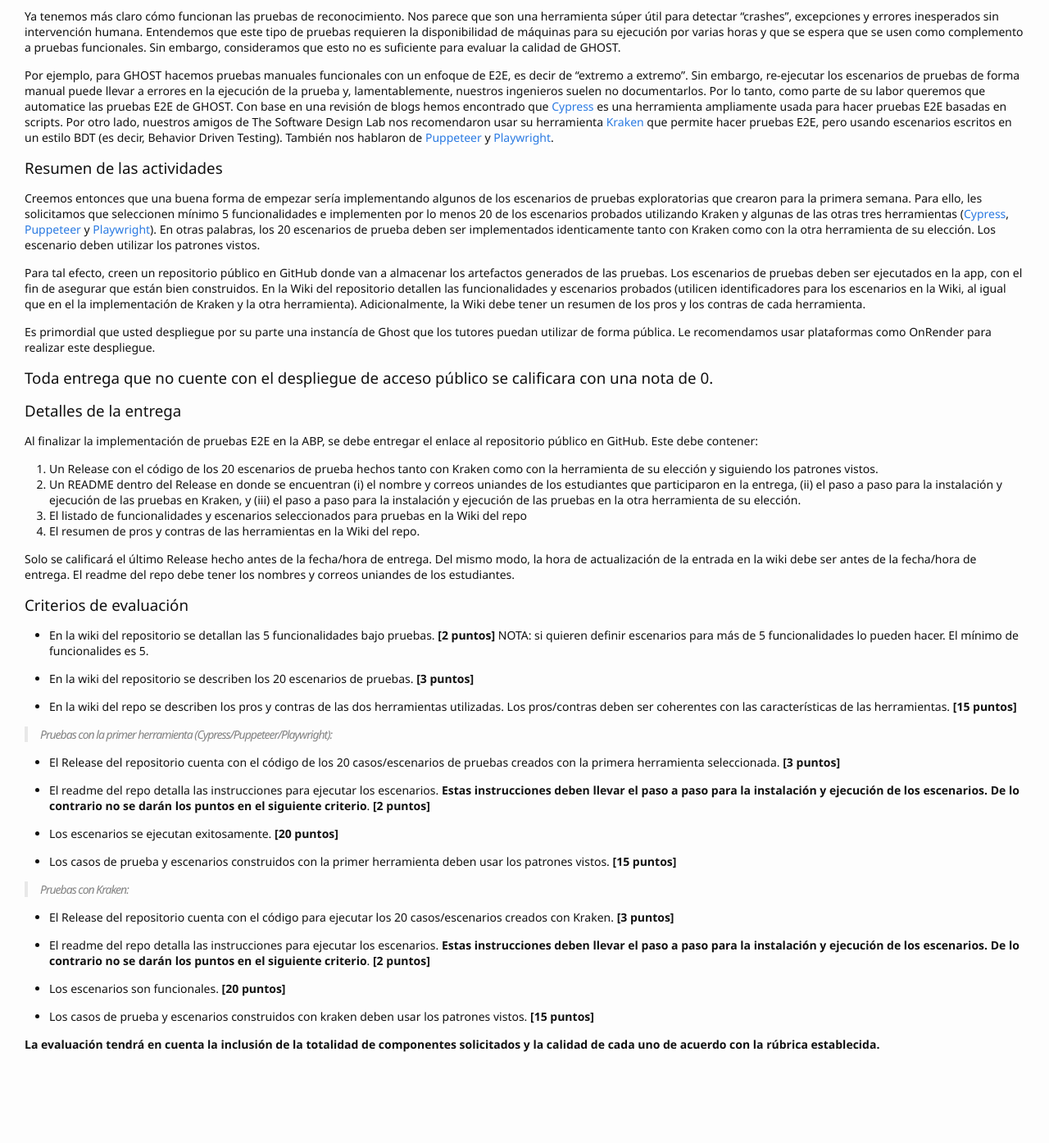
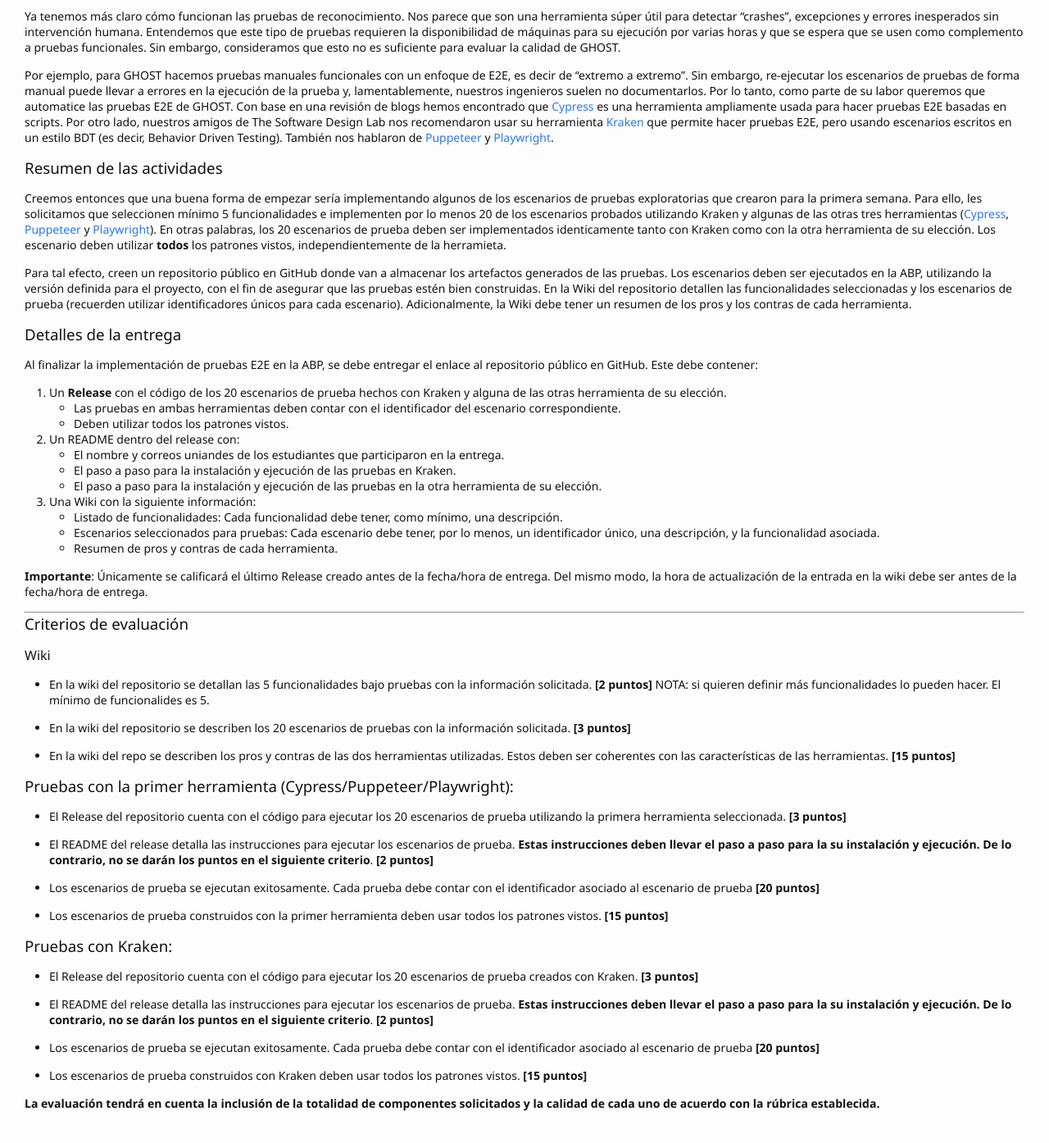
Before and after one commit to TiCSw/mt1_guias_pruebas, a Jekyll site: the page built from docs/semanas/semana5.md, in a window 1280 px wide and 1400 px high, scrolled down 412 px. Shown: the top 1394 px of the window at 82% size. Built offline with Jekyll 4.4.1, drawn with Linux system fonts in a browser that asks for light colours; some web fonts are replaced; our own code applies the rules of GitHub Pages for plain Markdown files; comment, search, counter and statistics services are not loaded; before the commit the page ends 1740 px from its top, so only the background shows below that.

Commit message:
Update semana5.md

```diff
--- a/docs/semanas/semana5.md
+++ b/docs/semanas/semana5.md
@@ -11,52 +11,57 @@ Por ejemplo, para GHOST hacemos pruebas manuales funcionales con un enfoque de E
 
 ### Resumen de las actividades
 
-Creemos entonces que una buena forma de empezar sería implementando algunos de los escenarios de pruebas exploratorias que crearon para la primera semana. Para ello, les  solicitamos que seleccionen mínimo 5 funcionalidades e implementen por lo menos 20 de los escenarios probados utilizando Kraken y algunas de las otras tres herramientas ([Cypress](https://www.cypress.io), [Puppeteer](https://pptr.dev) y [Playwright](https://playwright.dev)). En otras palabras, los 20 escenarios de prueba deben ser implementados identicamente tanto con Kraken como con la otra herramienta de su elección. Los escenario deben utilizar los patrones vistos.
+Creemos entonces que una buena forma de empezar sería implementando algunos de los escenarios de pruebas exploratorias que crearon para la primera semana. Para ello, les  solicitamos que seleccionen mínimo 5 funcionalidades e implementen por lo menos 20 de los escenarios probados utilizando Kraken y algunas de las otras tres herramientas ([Cypress](https://www.cypress.io), [Puppeteer](https://pptr.dev) y [Playwright](https://playwright.dev)). En otras palabras, los 20 escenarios de prueba deben ser implementados identicamente tanto con Kraken como con la otra herramienta de su elección. Los escenario deben utilizar **todos** los patrones vistos, independientemente de la herramieta.
 
-Para tal efecto, creen un repositorio público en GitHub donde van a almacenar los artefactos generados de las pruebas. Los escenarios de pruebas deben ser ejecutados en la app, con el fin de asegurar que están bien construidos. En la Wiki del repositorio detallen las funcionalidades y escenarios probados (utilicen identificadores para los escenarios en la Wiki, al igual que en el la implementación de Kraken y la otra herramienta). Adicionalmente, la Wiki debe tener un resumen de los pros y los contras de cada herramienta.
-
-Es primordial que usted despliegue por su parte una instancía de Ghost que los tutores puedan utilizar de forma pública. Le recomendamos usar plataformas como OnRender para realizar este despliegue.
-
-### Toda entrega que no cuente con el despliegue de acceso público se calificara con una nota de 0.
+Para tal efecto, creen un repositorio público en GitHub donde van a almacenar los artefactos generados de las pruebas. Los escenarios deben ser ejecutados en la ABP, utilizando la versión definida para el proyecto, con el fin de asegurar que las pruebas estén bien construidas. En la Wiki del repositorio detallen las funcionalidades seleccionadas y los escenarios de prueba (recuerden utilizar identificadores únicos para cada escenario). Adicionalmente, la Wiki debe tener un resumen de los pros y los contras de cada herramienta.
 
 ### Detalles de la entrega
 Al finalizar la implementación de pruebas E2E en la ABP, se debe entregar el enlace al repositorio público en GitHub. Este debe contener:
 
-1. Un Release con el código de los 20 escenarios de prueba hechos tanto con Kraken como con la herramienta  de su elección y siguiendo los patrones vistos.
-2. Un README dentro del Release en donde se encuentran (i) el nombre y correos uniandes de los estudiantes que participaron en la entrega, (ii) el paso a paso para la instalación y ejecución de las pruebas en Kraken, y (iii) el paso a paso para la instalación y ejecución de las pruebas en la otra herramienta de su elección.
-3. El listado de funcionalidades y escenarios seleccionados para pruebas en la Wiki del repo
-4. El resumen de pros y contras de las herramientas en la Wiki del repo.
+1. Un **Release** con el código de los 20 escenarios de prueba hechos con Kraken y alguna de las otras herramienta de su elección.
+    - Las pruebas en ambas herramientas deben contar con el identificador del escenario correspondiente.
+    - Deben utilizar todos los patrones vistos.
+2. Un README dentro del release con:
+    - El nombre y correos uniandes de los estudiantes que participaron en la entrega.
+    - El paso a paso para la instalación y ejecución de las pruebas en Kraken.
+    - El paso a paso para la instalación y ejecución de las pruebas en la otra herramienta de su elección.
+4. Una Wiki con la siguiente información:
+    - Listado de funcionalidades: Cada funcionalidad debe tener, como mínimo, una descripción.
+    - Escenarios seleccionados para pruebas: Cada escenario debe tener, por lo menos, un identificador único, una descripción, y la funcionalidad asociada.
+    - Resumen de pros y contras de cada herramienta.
 
-Solo se calificará el último Release hecho antes de la fecha/hora de entrega. Del mismo modo, la hora de actualización de la entrada en la wiki debe ser antes de la fecha/hora de entrega. El readme del repo debe tener los nombres y correos uniandes de los estudiantes.
+**Importante**: Únicamente se calificará el último Release creado antes de la fecha/hora de entrega. Del mismo modo, la hora de actualización de la entrada en la wiki debe ser antes de la fecha/hora de entrega.
 
+---
 
 ### Criterios de evaluación
 
+#### Wiki
 
-- En la wiki del repositorio se detallan las 5 funcionalidades bajo pruebas. **[2 puntos]**  NOTA: si quieren definir escenarios para más de 5 funcionalidades lo pueden hacer. El mínimo de funcionalides es 5.
+- En la wiki del repositorio se detallan las 5 funcionalidades bajo pruebas con la información solicitada. **[2 puntos]**  NOTA: si quieren definir más funcionalidades lo pueden hacer. El mínimo de funcionalides es 5.
 
-- En la wiki del repositorio se describen los 20 escenarios de pruebas. **[3 puntos]**
+- En la wiki del repositorio se describen los 20 escenarios de pruebas con la información solicitada. **[3 puntos]**
 
-- En la wiki del repo se describen los pros y contras de las dos herramientas utilizadas.  Los pros/contras deben ser coherentes con las características de las herramientas. **[15 puntos]**
+- En la wiki del repo se describen los pros y contras de las dos herramientas utilizadas. Estos deben ser coherentes con las características de las herramientas. **[15 puntos]**
 
-> Pruebas con la primer herramienta (Cypress/Puppeteer/Playwright):
+### Pruebas con la primer herramienta (Cypress/Puppeteer/Playwright):
 
-- El Release del repositorio cuenta con el código de los 20 casos/escenarios de pruebas creados con la primera herramienta seleccionada. **[3 puntos]**
+- El Release del repositorio cuenta con el código para ejecutar los 20 escenarios de prueba utilizando la primera herramienta seleccionada. **[3 puntos]**
 
-- El readme del repo detalla las instrucciones para ejecutar los escenarios. **Estas instrucciones deben llevar el paso a paso para la instalación y ejecución de los escenarios. De lo contrario no se darán los puntos en el siguiente criterio**. **[2 puntos]**
+- El README del release detalla las instrucciones para ejecutar los escenarios de prueba. **Estas instrucciones deben llevar el paso a paso para la su instalación y ejecución. De lo contrario, no se darán los puntos en el siguiente criterio**. **[2 puntos]**
 
-- Los escenarios se ejecutan exitosamente. **[20 puntos]**
+- Los escenarios de prueba se ejecutan exitosamente. Cada prueba debe contar con el identificador asociado al escenario de prueba **[20 puntos]**
 
-- Los casos de prueba y escenarios construidos con la primer herramienta deben usar los patrones vistos.  **[15 puntos]**
+- Los escenarios de prueba construidos con la primer herramienta deben usar todos los patrones vistos.  **[15 puntos]**
 
-> Pruebas con Kraken:
+### Pruebas con Kraken:
 
-- El Release del repositorio cuenta con el código para ejecutar los 20 casos/escenarios creados con Kraken. **[3 puntos]**
+- El Release del repositorio cuenta con el código para ejecutar los 20 escenarios de prueba creados con Kraken. **[3 puntos]**
 
-- El readme del repo detalla las instrucciones para ejecutar los escenarios. **Estas instrucciones deben llevar el paso a paso para la instalación y ejecución de los escenarios. De lo contrario no se darán los puntos en el siguiente criterio**. **[2 puntos]**
+- El README del release detalla las instrucciones para ejecutar los escenarios de prueba. **Estas instrucciones deben llevar el paso a paso para la su instalación y ejecución. De lo contrario, no se darán los puntos en el siguiente criterio**. **[2 puntos]**
 
-- Los escenarios son funcionales. **[20 puntos]**
+- Los escenarios de prueba se ejecutan exitosamente. Cada prueba debe contar con el identificador asociado al escenario de prueba **[20 puntos]**
 
-- Los casos de prueba y escenarios construidos con kraken deben usar los patrones vistos.  **[15 puntos]**
+- Los escenarios de prueba construidos con Kraken deben usar todos los patrones vistos.  **[15 puntos]**
 
  **La evaluación tendrá en cuenta la inclusión de la totalidad de componentes solicitados y la calidad de cada uno de acuerdo con la rúbrica establecida.**
```
